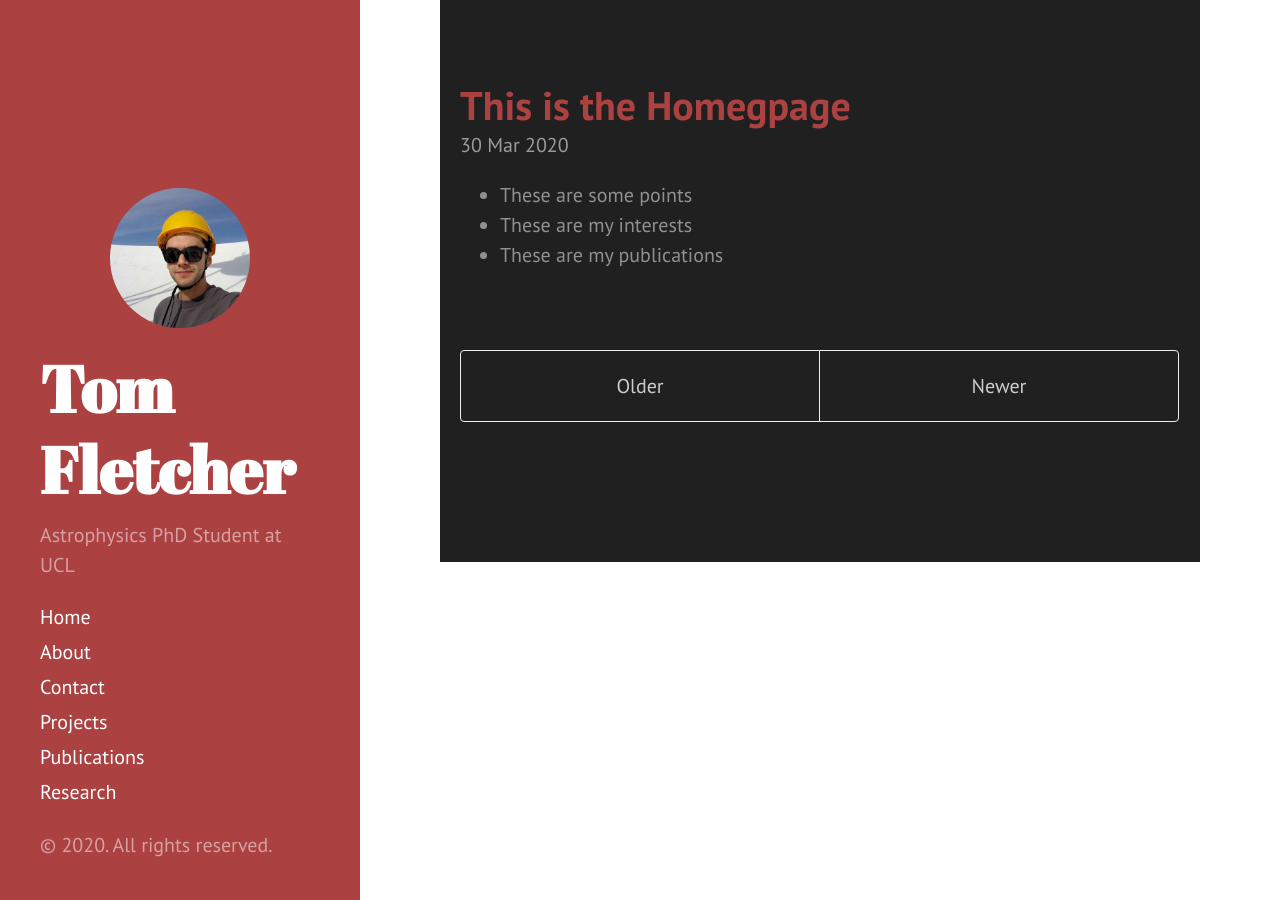
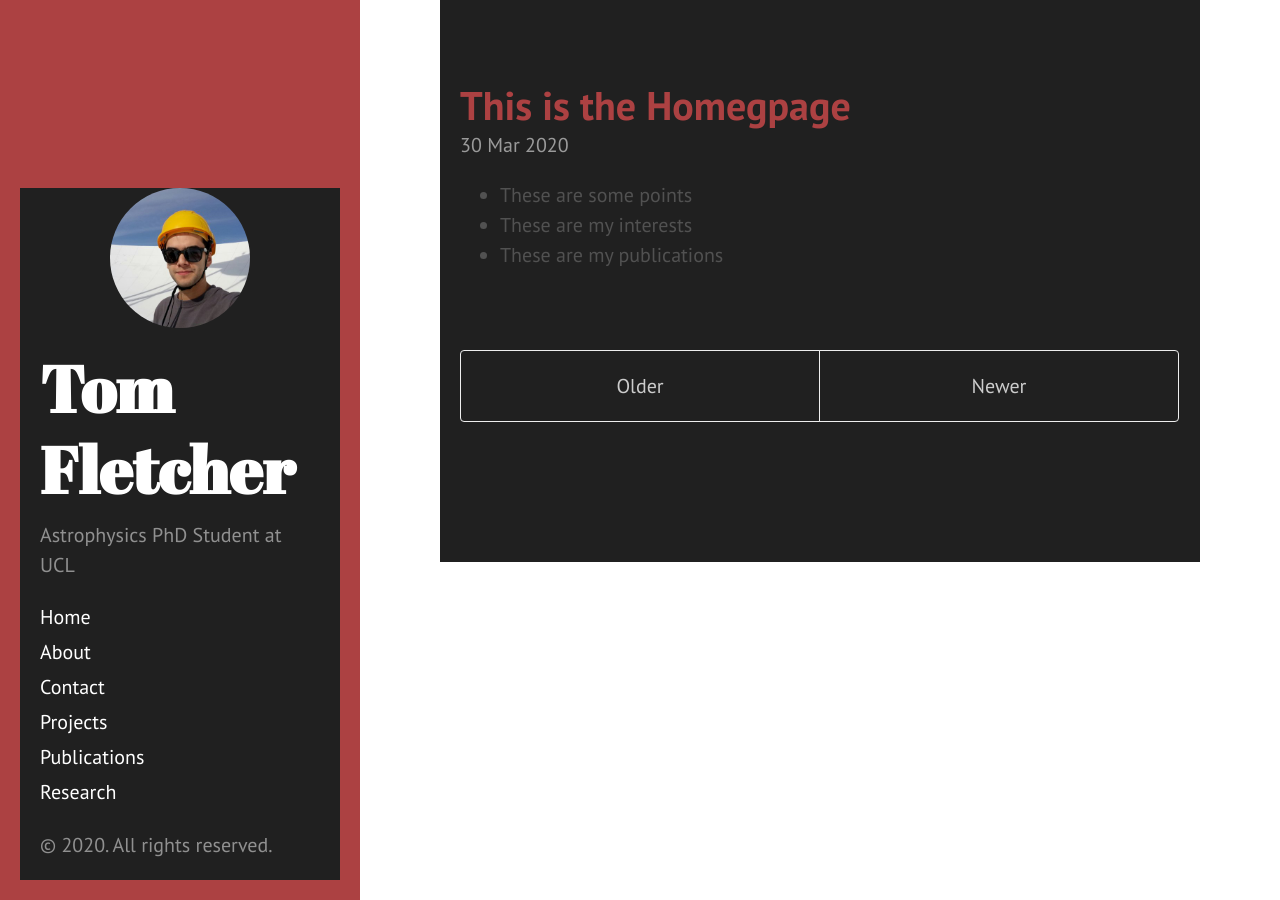
Before and after one commit to tomjf/tomjf.github.io, a Jekyll site: the page built from index.html, in a window 1280 px wide. Built offline with Jekyll 4.4.1, drawn with Linux system fonts in a browser that asks for light colours; nearby versions of some CDN libraries; the list of posts is cut into pages by our own code.

Commit message:
try poole container colour

```diff
--- a/public/css/hyde.css
+++ b/public/css/hyde.css
@@ -132,8 +132,8 @@ a.sidebar-nav-item:focus {
 .content {
   padding-top:    4rem;
   padding-bottom: 4rem;
-  color: rgba(255,255,255,.5);
-  background-color: #202020;
+  /* color: rgba(255,255,255,.5);
+  background-color: #202020; */
 }
 
 @media (min-width: 48em) {
--- a/public/css/poole.css
+++ b/public/css/poole.css
@@ -291,6 +291,8 @@ tbody tr:nth-child(odd) th {
   padding-right: 1rem;
   margin-left:  auto;
   margin-right: auto;
+  /* color: rgba(255,255,255,.5); */
+  background-color: #202020;
 }
 
 
```
